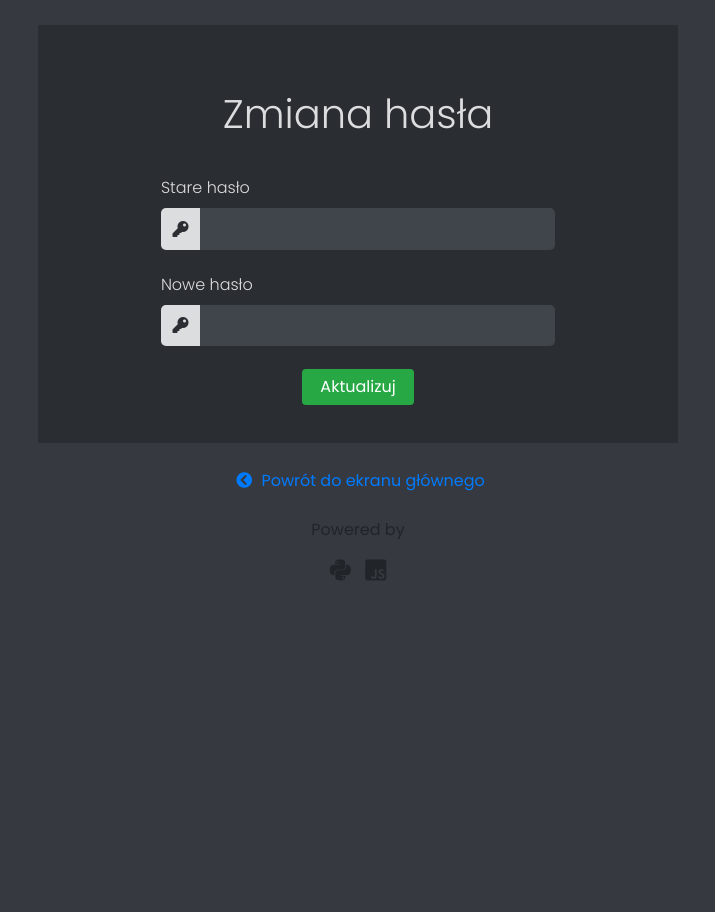
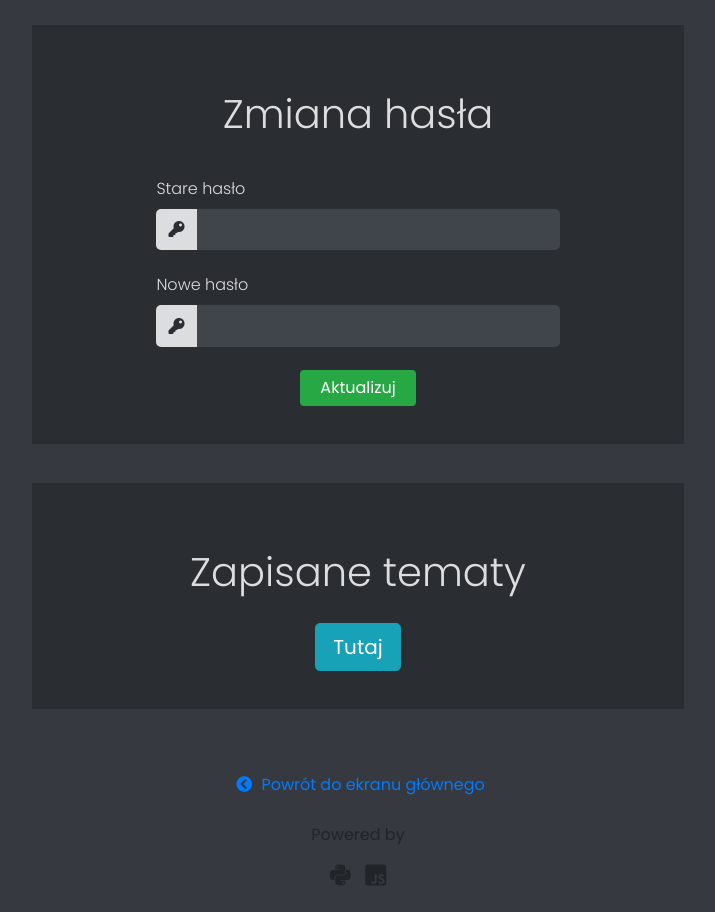
Before and after one commit to PeterStuck/teacher-app, a Django app: page /account-options/ in a window 1280 px wide. Shown: the part 82-994 px from the top of the page, without its empty margins (282-997 px from the left). Before the commit the page ends 662 px from the top, so only its background shows below. Run offline with Django 3.2, Linux system fonts and the light colour scheme; a user stored in the database is signed in; some libraries are stand-ins or nearby versions.

Commit message:
Add link to saved topics in account options

```diff
--- a/authentication/static/authentication/css/account_options.css
+++ b/authentication/static/authentication/css/account_options.css
@@ -5,6 +5,7 @@ body {
 .form_wrapper {
     background-color: #2a2d31 !important;
     padding: 3%;
+    margin-bottom: 3%;
 }
 
 .field_wrapper {
@@ -29,6 +30,12 @@ body {
     margin: 2% 40% 0 40% !important;
 }
 
+.saved_topics_link {
+    display: block;
+    margin: 0 auto;
+    width: 15%;
+}
+
 .alert {
     flex-basis: 51%;
 }
--- a/authentication/templates/authentication/account_options.html
+++ b/authentication/templates/authentication/account_options.html
@@ -39,6 +39,11 @@
         <input class="form__submit btn btn-success" type="submit" value="Aktualizuj">
         </form>
     </div>
+
+    <div class="form_wrapper">
+        <h1 class="form__title">Zapisane tematy</h1>
+        <a href="{% url 'base:saved_topics' %}" class="btn btn-lg btn-info saved_topics_link">Tutaj</a>
+    </div>
 {% endblock %}
 
 {% block script %}
--- a/static/css/flex_form.css
+++ b/static/css/flex_form.css
@@ -1,5 +1,5 @@
 .form_wrapper {
-    flex-basis: 50%;
+    flex-basis: 51%;
 }
 
 .form_wrapper #flex_form {
```
Also changed, not shown: base/templates/base/saved_teacher_topics.html (+4 -5 lines).
